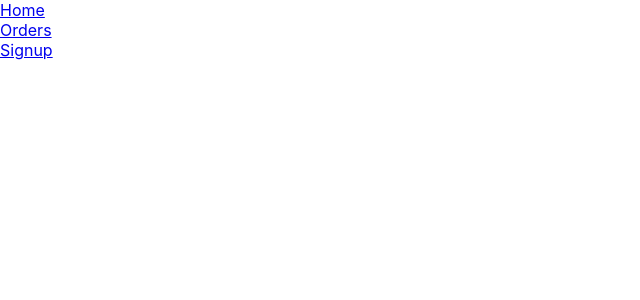
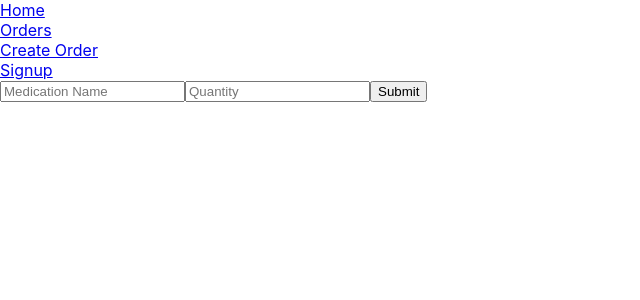
Before and after one commit to goldrunnercode/CPSC-471-Final-Project, a React (Create React App) app in the folder WebApp/my-app/: page /createorder in a window 1280 px wide. Before the commit this address had no page. Shown: the top 300 px of the page, without its empty margins (0-640 px from the left). Built offline with nearby package versions, Linux system fonts and the light colour scheme.

Commit message:
Added CreateOrders

```diff
--- a/WebApp/my-app/package.json
+++ b/WebApp/my-app/package.json
@@ -17,7 +17,7 @@
     "react": "^18.2.0",
     "react-dom": "^18.2.0",
     "react-icons": "^4.7.1",
-    "react-scripts": "5.0.1",
+    "react-scripts": "^5.0.1",
     "styled-components": "^5.3.6",
     "web-vitals": "^2.1.4"
   },
--- a/WebApp/my-app/src/App.js
+++ b/WebApp/my-app/src/App.js
@@ -8,17 +8,20 @@ import Home from '../src/Pages/Home'
 import StaffOnly from '../src/Pages/StaffOnly'
 import Orders from './Pages/Orders'
 import Signup from './Pages/Signup'
+import CreateOrder from './Pages/CreateOrder'
 function App() {
   return (
     <Router>
       <nav style = {{display:'flex', flexDirection:'column'}}>
         <Link to="/">Home</Link>
         <Link to="/orders">Orders</Link>
+        <Link to="/createorder">Create Order</Link>
         <Link to="/signup">Signup</Link>
       </nav>
       <Routes>
         <Route path="/" element={<Home />} />
         <Route path="/orders" element={<Orders/>} />
+        <Route path="/createorder" element={<CreateOrder/>} />
         <Route path="/staffonly" element={<StaffOnly />} />
         <Route path="/signup" element={<Signup />} />
       </Routes>
--- /dev/null
+++ b/WebApp/my-app/src/Pages/CreateOrder.js
@@ -0,0 +1,62 @@
+import axios from 'axios';
+import React from 'react';
+
+function CreateOrder(){
+    const [medName, setMedName] = React.useState("");
+    const [quantity, setQuantity] = React.useState("");
+
+    const [display, setDisplay] = React.useState('')
+
+    const handleMedName = (event) => {
+        setMedName(event.target.value);
+    };
+
+    const handleQuantity = (event) => {
+        setQuantity(event.target.value);
+    };
+
+    const handleSubmit = (event) => {
+        event.preventDefault(); // prevent the page from refreshing
+
+        axios.get(`http://localhost:3001/selectpickuppharmacy/`+localStorage.getItem('user'))
+            .then(res1 => {
+                const success1 = res1.data;
+                if (success1) {
+                    axios.get(`http://localhost:3001/selectstaffemail/`+res1.data)
+                        .then(res2 => {
+                            const success2 = res2.data;
+                                if (success2) {
+                                    axios.get(`http://localhost:3001/createordersubmit/`+medName+`/`+quantity+`/`+localStorage.getItem('user')+`/`+res2.data+`/`+res1.data)
+                                        .then(res3 => {
+                                            const success3 = res3.data;
+                                            if (success3) {
+                                                window.location.href = '/orders'
+                                            } else {
+                                                setDisplay("Order creation failed! :(")
+                                            }
+                                         })
+                                } else {
+                                    setDisplay("Select Staff failed! :(")
+                                }
+                        })
+                } else {
+                    setDisplay("Select Pickup failed! :(")
+                }
+            })
+
+        //More GETS pass res
+    };
+
+    return (
+        <div>
+            <form onSubmit={handleSubmit}>
+                <input type="text" value={medName} onChange={handleMedName} placeholder="Medication Name" />
+                <input type="text" value={quantity} onChange={handleQuantity} placeholder="Quantity" />
+                <button type="submit">Submit</button>
+            </form>
+            <p >{display}</p>
+        </div>
+    );
+}
+
+export default CreateOrder
```
Also changed, not shown: 2 other files (tests, documents, lock files or other folders).
